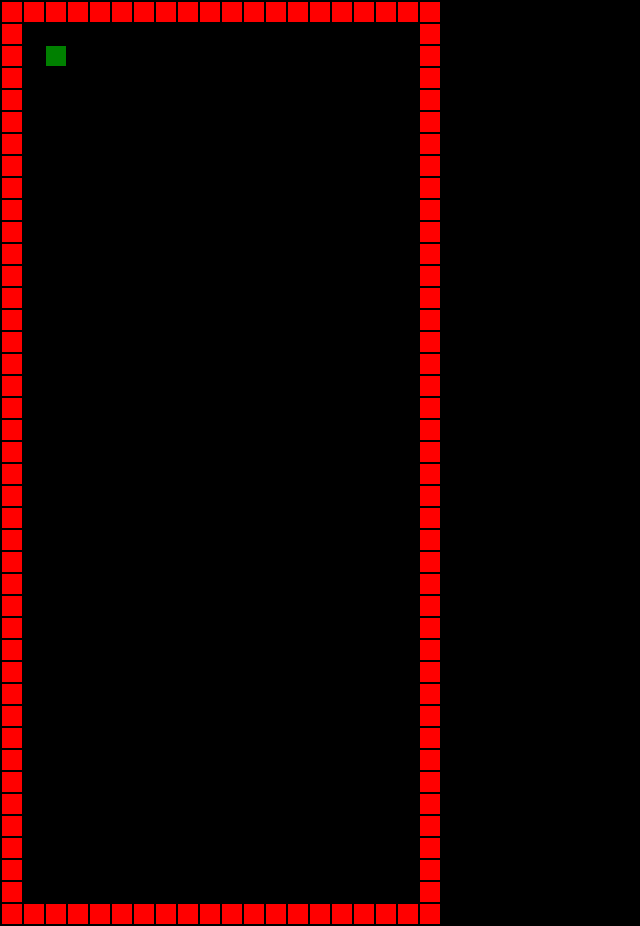
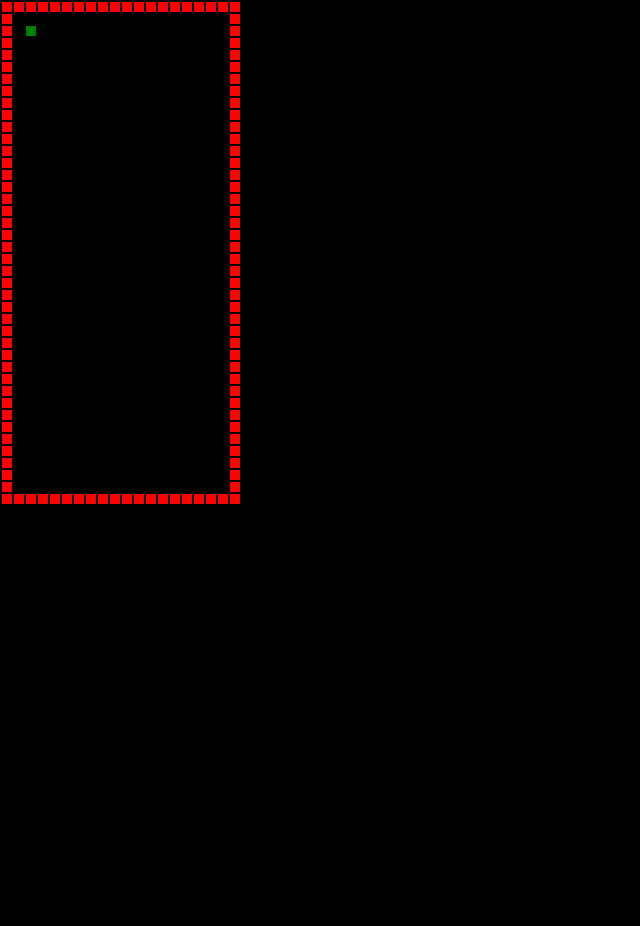
Before and after one commit to apsnakes/apsnake, a plain HTML site: page index.html in a window 1280 px wide. Shown: the whole page, without its empty margins (0-640 px from the left). After the commit the page ends 800 px from the top, so only its background shows below. Drawn offline with Linux system fonts and the light colour scheme.

Commit message:
Update snake.css

```diff
--- a/snake.css
+++ b/snake.css
@@ -6,8 +6,8 @@ body{
     background-color:#000;
 }
 td{
-    width:20px;
-    height:20px;
+    width:10px;
+    height:10px;
 }
 .blank{
     background-color:blank;
```
